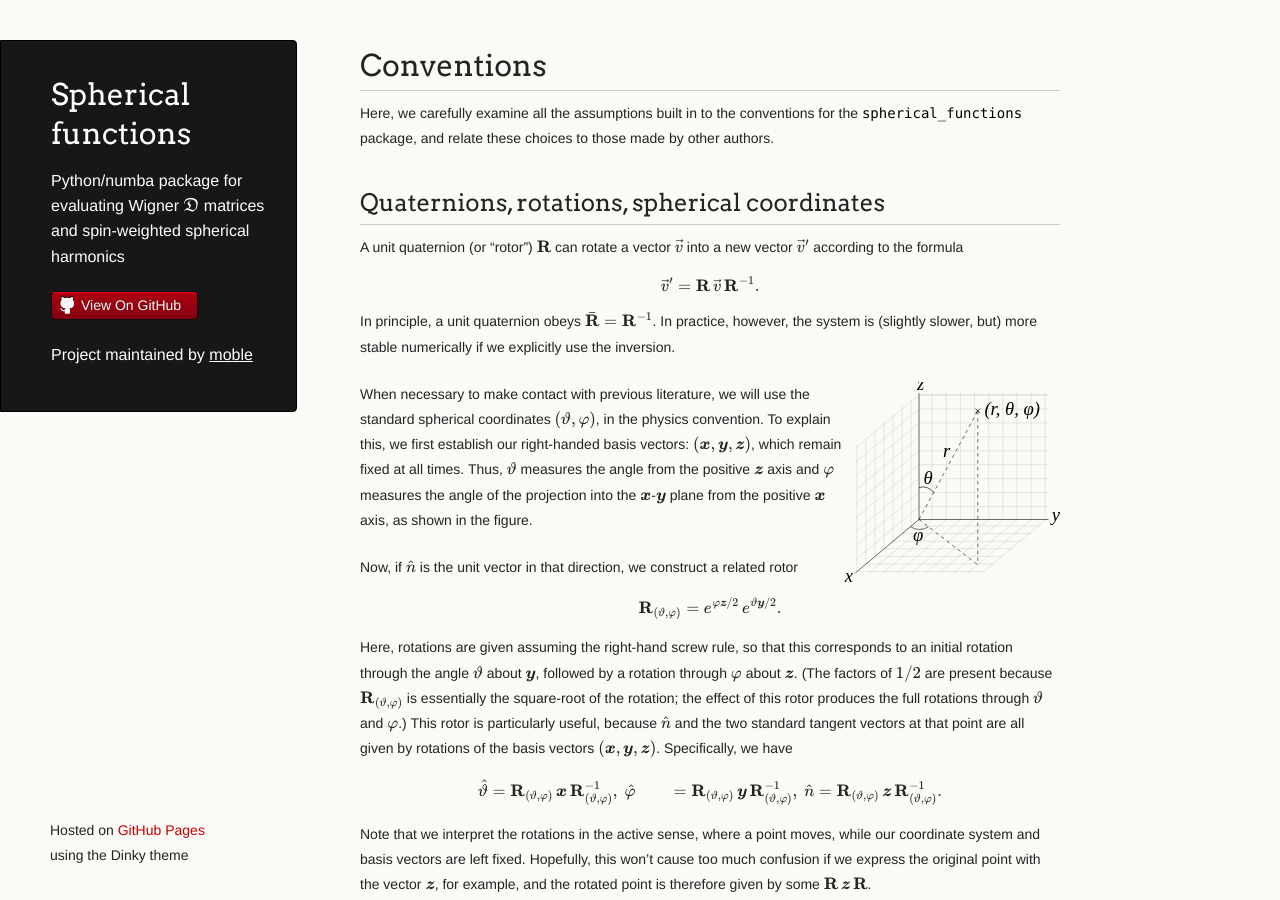
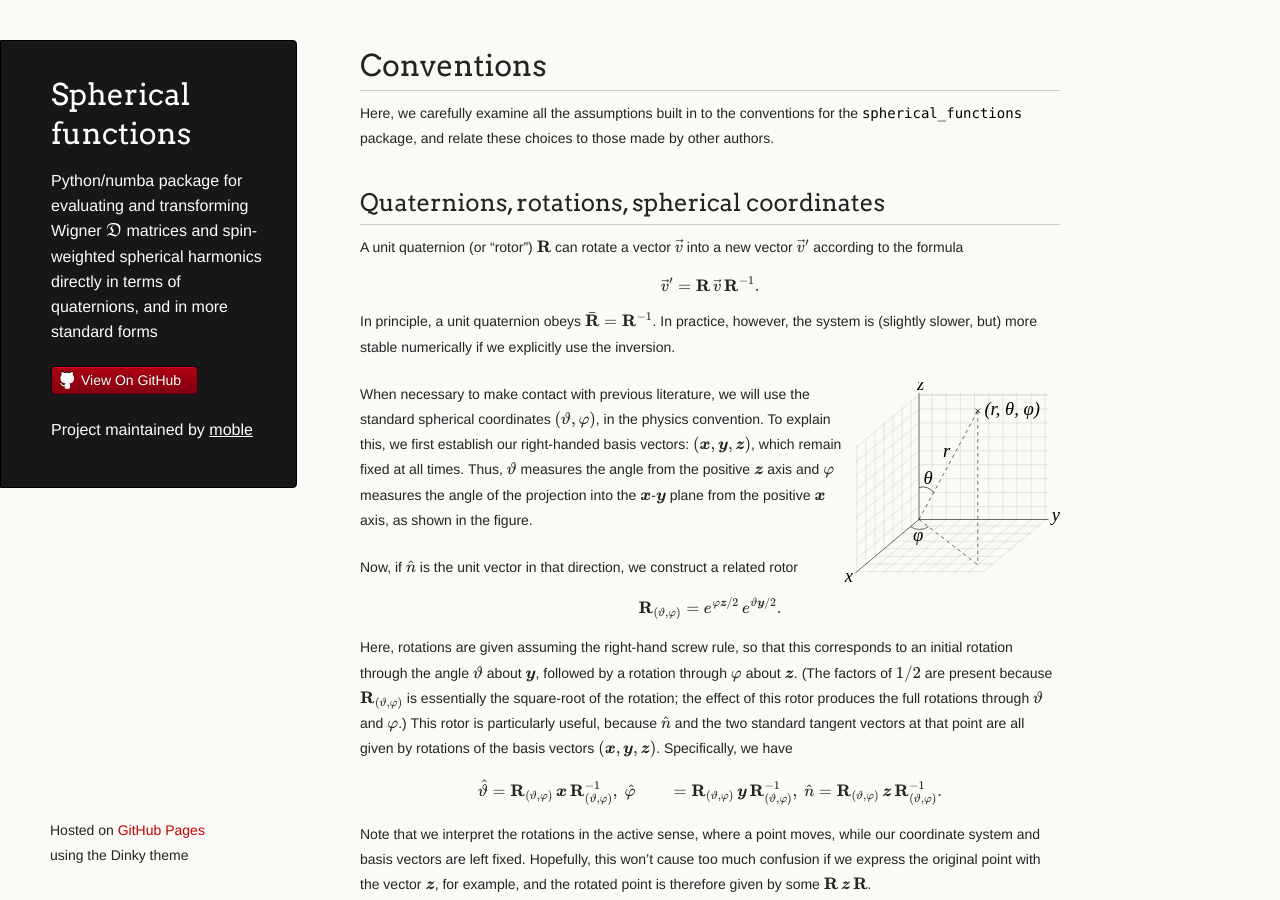
Before and after one commit to moble/spherical_functions, a Jekyll site: the page built from index.md, in a window 1280 px wide and 900 px high. Built offline with Jekyll 4.4.1, drawn with Linux system fonts in a browser that asks for light colours; formulas are drawn with MathJax 3.

Commit message:
Add more description to sidebar (header)

```diff
--- a/_layouts/default.html
+++ b/_layouts/default.html
@@ -48,7 +48,10 @@
     <div class="wrapper">
       <header>
         <h1 class="header">Spherical functions</h1>
-        <p class="header">Python/numba package for evaluating Wigner $\mathfrak{D}$ matrices and spin-weighted spherical harmonics</p>
+        <p class="header">Python/numba package for evaluating and
+        transforming Wigner $\mathfrak{D}$ matrices and spin-weighted
+        spherical harmonics directly in terms of quaternions, and in
+        more standard forms</p>
 
         <ul>
           <li><a class="buttons github" href="https://github.com/moble/spherical_functions">View On GitHub</a></li>
```
